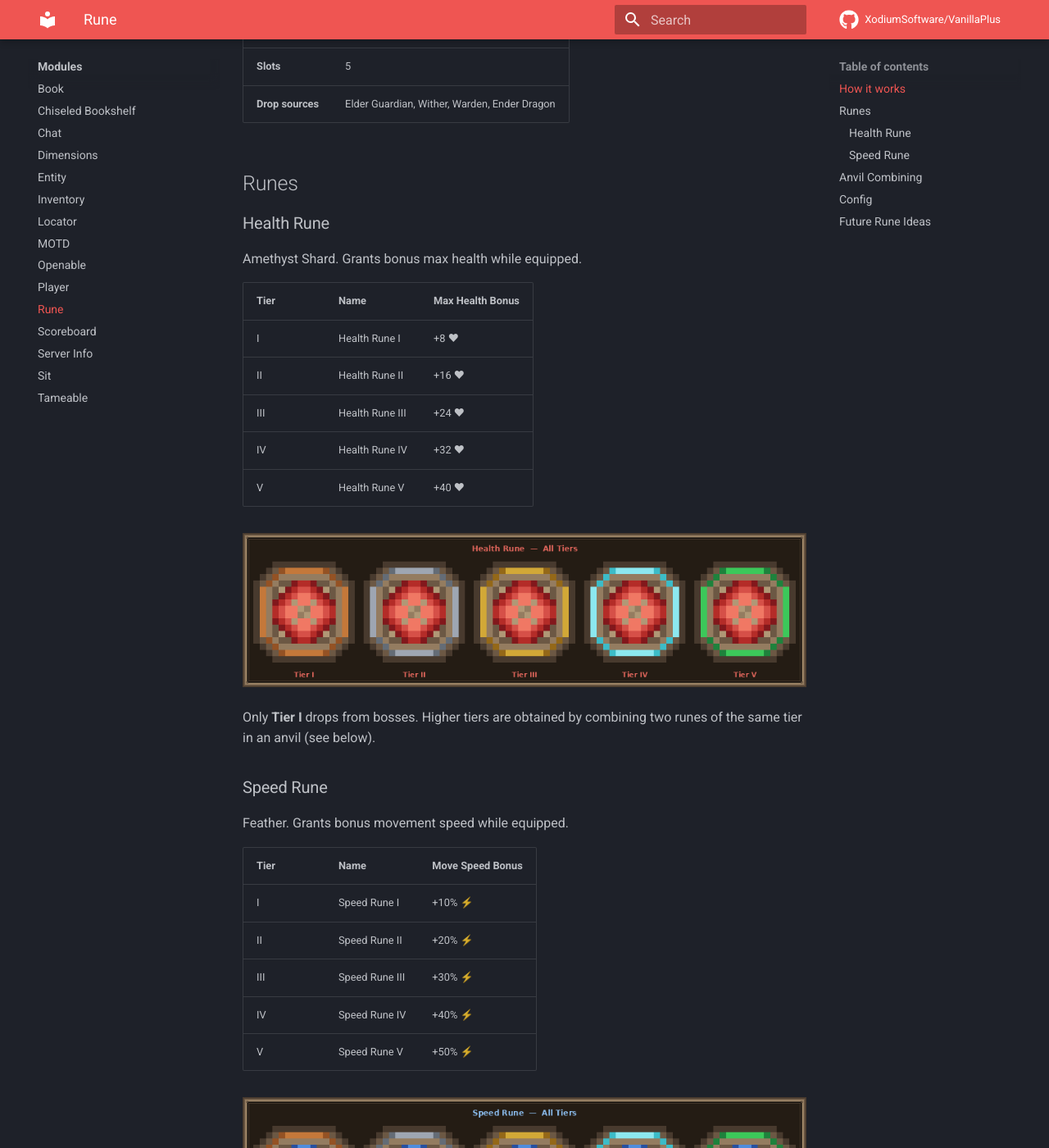
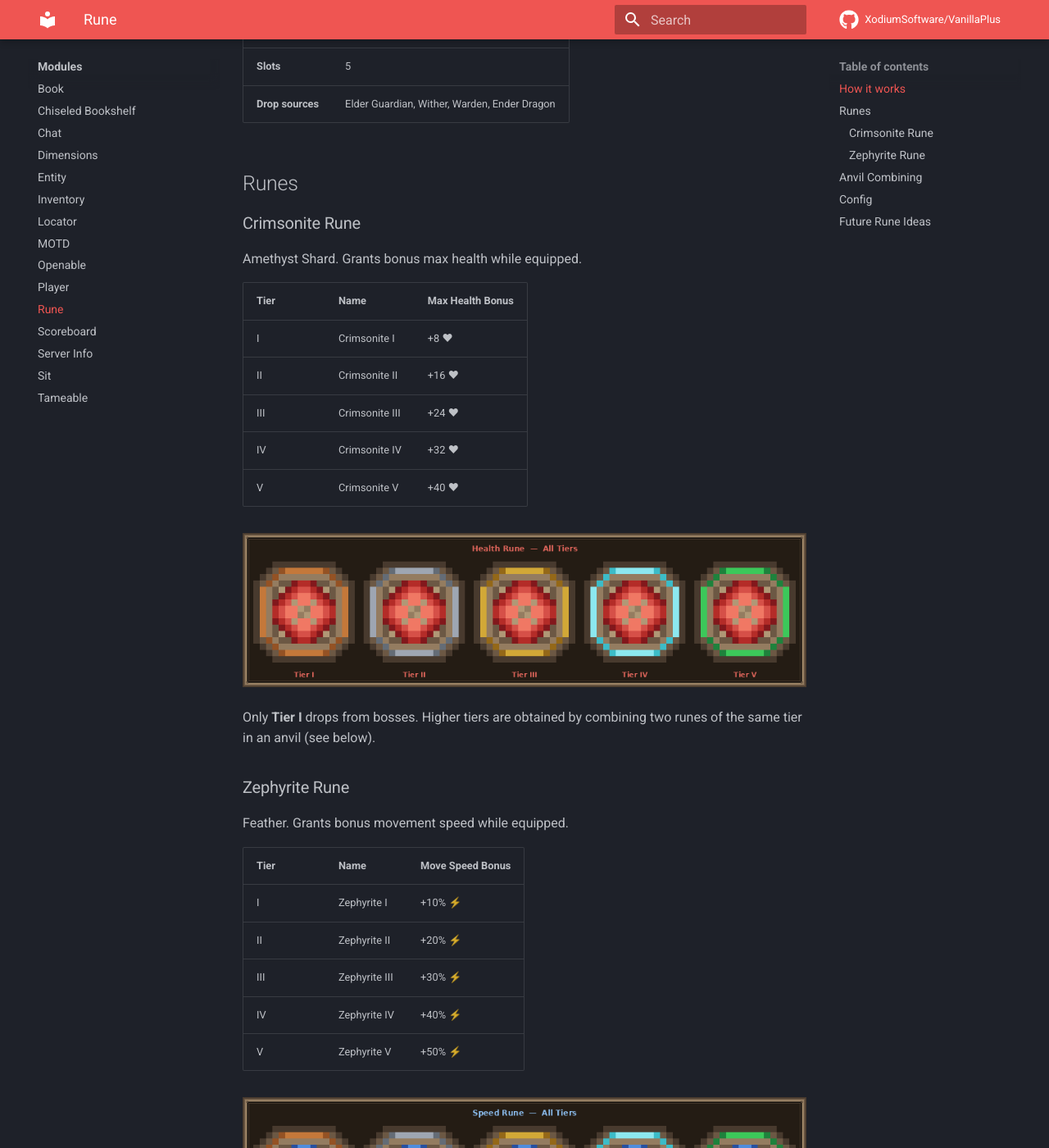
Before and after one commit to XodiumSoftware/VanillaPlus, an MkDocs documentation site: the page built from docs/modules/rune.md, in a window 1280 px wide and 1400 px high, scrolled down 608 px. Shown: the whole window at 82% size. Built offline with MkDocs 1.6.1 and Material for MkDocs 9.7.7, drawn with Linux system fonts in a browser that asks for light colours; comment, search, counter and statistics services are not loaded.

Commit message:
update docs
Signed-off-by: Illyrius <FitimQ@live.nl>

```diff
--- a/docs/modules/rune.md
+++ b/docs/modules/rune.md
@@ -17,35 +17,35 @@ Only one rune per family can be equipped at a time — equipping a higher-tier r
 
 ## Runes
 
-### Health Rune
+### Crimsonite Rune
 
 Amethyst Shard. Grants bonus max health while equipped.
 
-| Tier | Name            | Max Health Bonus |
-|------|-----------------|------------------|
-| I    | Health Rune I   | +8 ❤             |
-| II   | Health Rune II  | +16 ❤            |
-| III  | Health Rune III | +24 ❤            |
-| IV   | Health Rune IV  | +32 ❤            |
-| V    | Health Rune V   | +40 ❤            |
+| Tier | Name           | Max Health Bonus |
+|------|----------------|------------------|
+| I    | Crimsonite I   | +8 ❤             |
+| II   | Crimsonite II  | +16 ❤            |
+| III  | Crimsonite III | +24 ❤            |
+| IV   | Crimsonite IV  | +32 ❤            |
+| V    | Crimsonite V   | +40 ❤            |
 
-![Health Rune tiers](../images/healthrune_tiers_sheet.png)
+![Crimsonite Rune tiers](../images/crimsoniterune_tiers_sheet.png)
 
 Only **Tier I** drops from bosses. Higher tiers are obtained by combining two runes of the same tier in an anvil (see below).
 
-### Speed Rune
+### Zephyrite Rune
 
 Feather. Grants bonus movement speed while equipped.
 
-| Tier | Name           | Move Speed Bonus |
-|------|----------------|------------------|
-| I    | Speed Rune I   | +10% ⚡           |
-| II   | Speed Rune II  | +20% ⚡           |
-| III  | Speed Rune III | +30% ⚡           |
-| IV   | Speed Rune IV  | +40% ⚡           |
-| V    | Speed Rune V   | +50% ⚡           |
+| Tier | Name          | Move Speed Bonus |
+|------|---------------|------------------|
+| I    | Zephyrite I   | +10% ⚡           |
+| II   | Zephyrite II  | +20% ⚡           |
+| III  | Zephyrite III | +30% ⚡           |
+| IV   | Zephyrite IV  | +40% ⚡           |
+| V    | Zephyrite V   | +50% ⚡           |
 
-![Speed Rune tiers](../images/speedrune_tiers_sheet.png)
+![Zephyrite Rune tiers](../images/zephyriterune_tiers_sheet.png)
 
 Only **Tier I** drops from bosses. Higher tiers are obtained via anvil combining.
 
```
Also changed, not shown: ARCHITECTURE.md (+3 -3 lines), docs/images/crimsoniterune_tiers_sheet.png (renamed from docs/images/healthrune_tiers_sheet.png), docs/images/zephyriterune_tiers_sheet.png (renamed from docs/images/speedrune_tiers_sheet.png).
